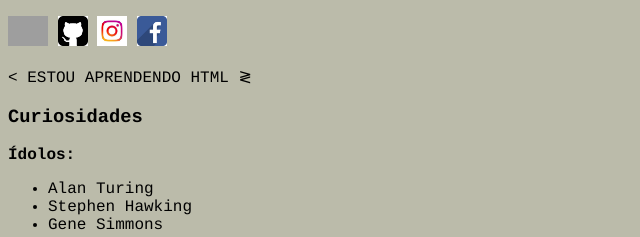
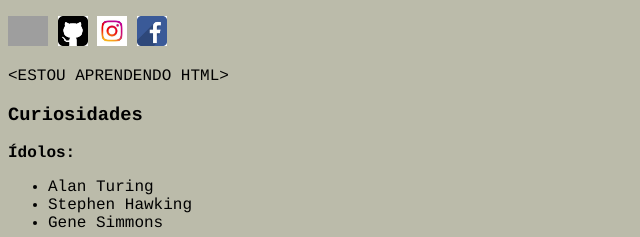
Before and after one commit to brumattih/aula04, a plain HTML site: page henrique_brumatti.html in a window 1280 px wide. Shown: the part 450-687 px from the top of the page, 0-640 px from the left. Drawn offline with Linux system fonts and the light colour scheme; grey boxes are pictures that could not be loaded.

Commit message:
<ESTOU APRENDENDO HTML>

```diff
--- a/henrique_brumatti.html
+++ b/henrique_brumatti.html
@@ -30,7 +30,7 @@
 		<img src="simbolo-instagram.jpg" width="30" "height=" 30" <br>
 		<img src="simbolo-facebook.png" width="30" "height=" 30" <br>
 
-		<p> &lt; ESTOU APRENDENDO HTML &gl; </p>
+		<p> &lt;ESTOU APRENDENDO HTML&gt; </p>
 
 		<h3><b>Curiosidades</h3></b>
 		<b>Ídolos:</b> <br>
```
